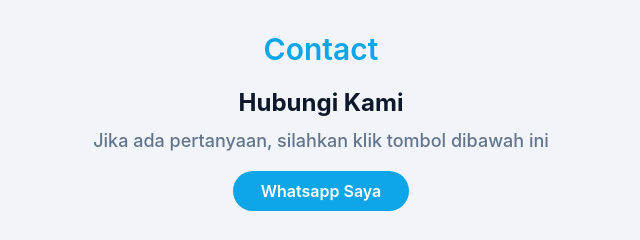
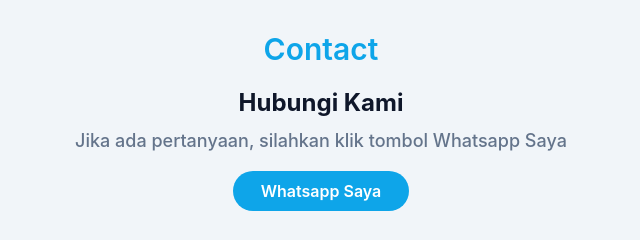
Before and after one commit to musawir-kr/musawir-kr.github.io, a website: page index.html in a window 1280 px wide. Shown: the part 7120-7360 px from the top of the page, 319-959 px from the left. Drawn offline with Linux system fonts and the light colour scheme.

Commit message:
mengubah index

```diff
--- a/index.html
+++ b/index.html
@@ -421,7 +421,7 @@
                                                 Usaha kami menerima jasa yang berfokus pada percetakan diantaranya cetak dokumen, undangan, jasa foto dan pasfoto, penyedia sampul raport atau ijazah sekolah maupun universitas yang sudah bekerja sama dengan instansi pemerintah dan sekolah.
                                         </p> -->
                                         <p class="font-medium text-md text-slate-500 md:text-lg">
-                                                Jika ada pertanyaan, silahkan klik tombol dibawah ini
+                                                Jika ada pertanyaan, silahkan klik tombol Whatsapp Saya
                                         </p>
                                         <button class="text-base text-center font-semibold text-white bg-sky-500 py-2 px-7 rounded-full hover:shadow-lg hover:opacity-80 transition duration-300 ease-in-out mt-4 " onclick="redirWhatsapp()">Whatsapp Saya</button>
                                 </div>
```
